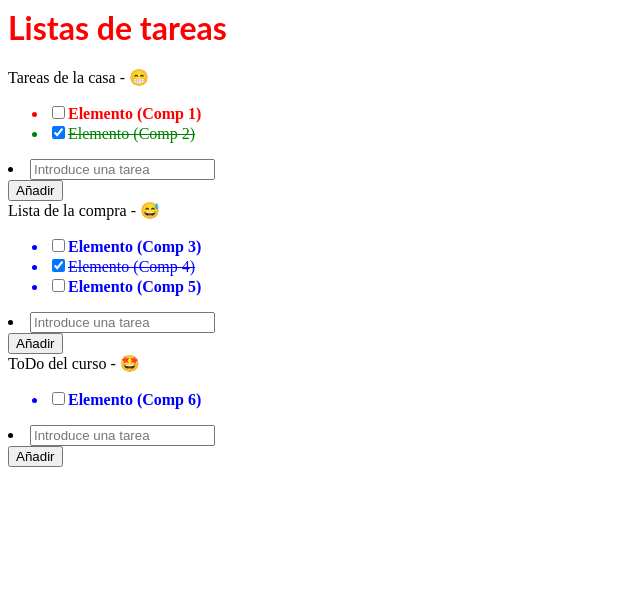
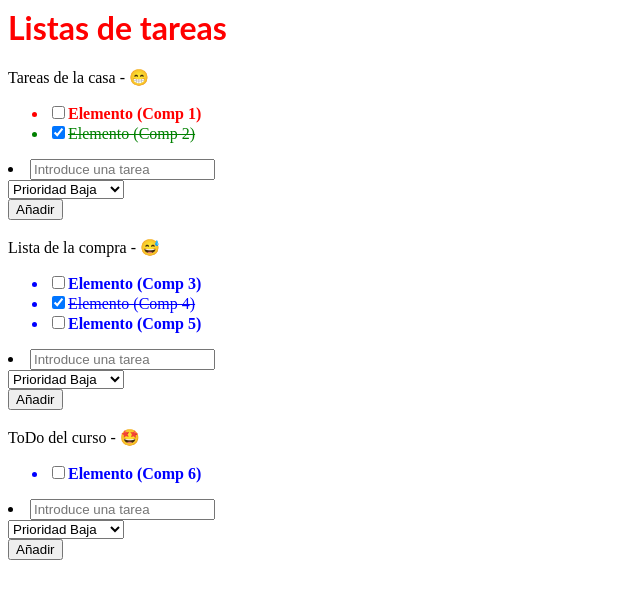
Before and after one commit to fran14arce/Ejercicio1-React, a React (Create React App) app: page / in a window 1280 px wide. Shown: the top 598 px of the page, without its empty margins (0-640 px from the left). Built offline with nearby package versions, Linux system fonts and the light colour scheme.

Commit message:
Se añade un dropdown para seleccionar la prioridad de la tarea

```diff
--- a/src/components/ComponenteListaClase.jsx
+++ b/src/components/ComponenteListaClase.jsx
@@ -22,7 +22,7 @@ class ComponenteListaClase extends React.Component {
   }
 
   changeStatus() {
-    this.setState({done: !this.state.done});
+    this.setState({ done: !this.state.done });
   }
 
   render() {
--- a/src/components/Lista.jsx
+++ b/src/components/Lista.jsx
@@ -24,14 +24,19 @@ export default function Lista(props) {
     los elementos que estaban al principio)*/
   const [listaComponentes, setListaComponentes] = useState([listaInicial]);
 
-    const valorTextInput = useRef();
+  const valorTextInput = useRef();
+  const valorPrioridadSelect = useRef();
 
   /*Función que añade el elemento y reinicia el estado de la lista para que pueda volver a capturar el valor de la lista*/
   const funcion = function addElement() {
     const newLista = listaComponentes.concat(
-      <ComponenteListaClase texto={valorTextInput.current.value} />
+      <ComponenteListaClase
+        texto={valorTextInput.current.value}
+        prioridad={valorPrioridadSelect.current.value}
+      />
     );
     setListaComponentes(newLista);
+    valorTextInput.current.value = ''; //Se limpia el campo de entrada
   };
 
   //Cuando se pulsa el botón añadir se llama a la función addElement
@@ -40,10 +45,21 @@ export default function Lista(props) {
       {props.titulo} - {props.icono}
       <ul>{listaComponentes}</ul>
       <li>
-        <input ref={valorTextInput} type="text" placeholder="Introduce una tarea" />
+        <input
+          ref={valorTextInput}
+          type="text"
+          placeholder="Introduce una tarea"
+        />
+        <br />
+        <select name="prioridad" ref={valorPrioridadSelect}>
+          <option value="baja">Prioridad Baja</option>
+          <option value="media">Prioridad Media</option>
+          <option value="alta">Prioridad Alta</option>
+        </select>
         <br />
         <button onClick={funcion}>Añadir</button>
       </li>
+      <br />
     </div>
   );
 }
```
